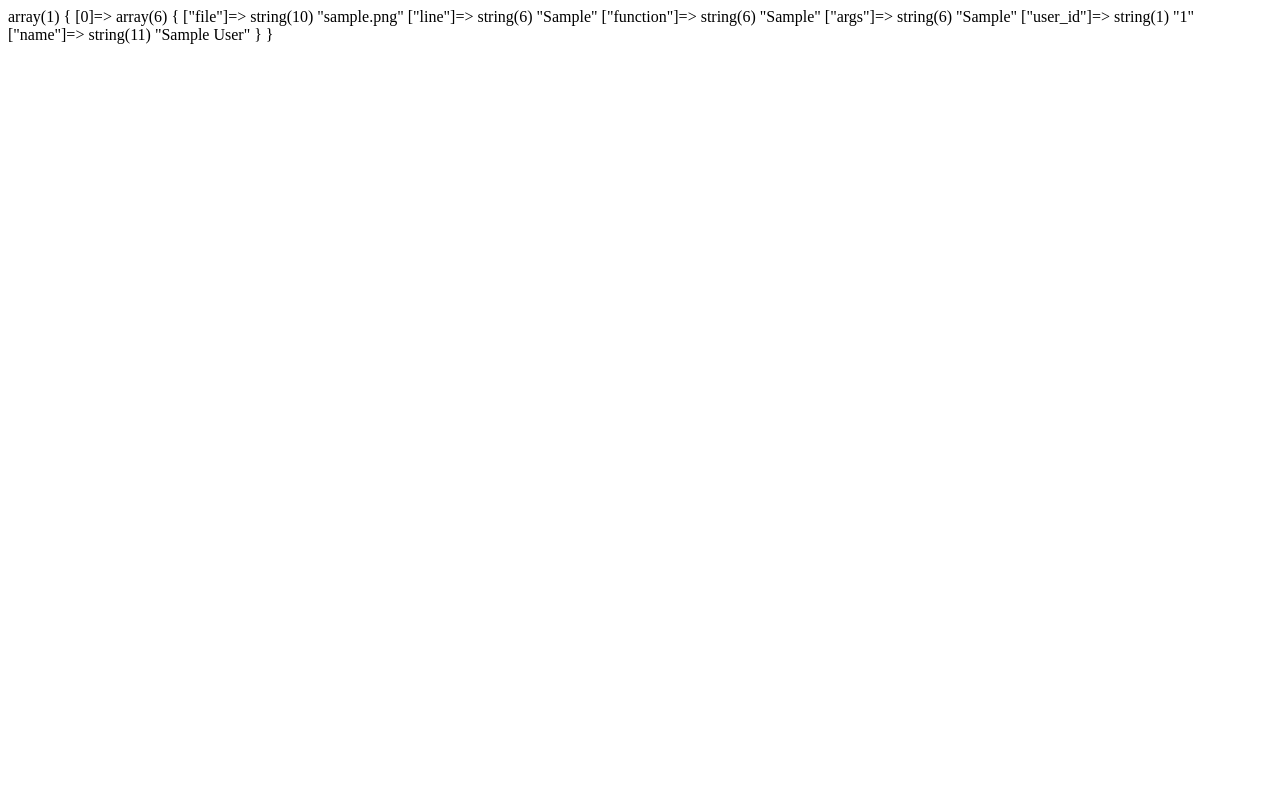
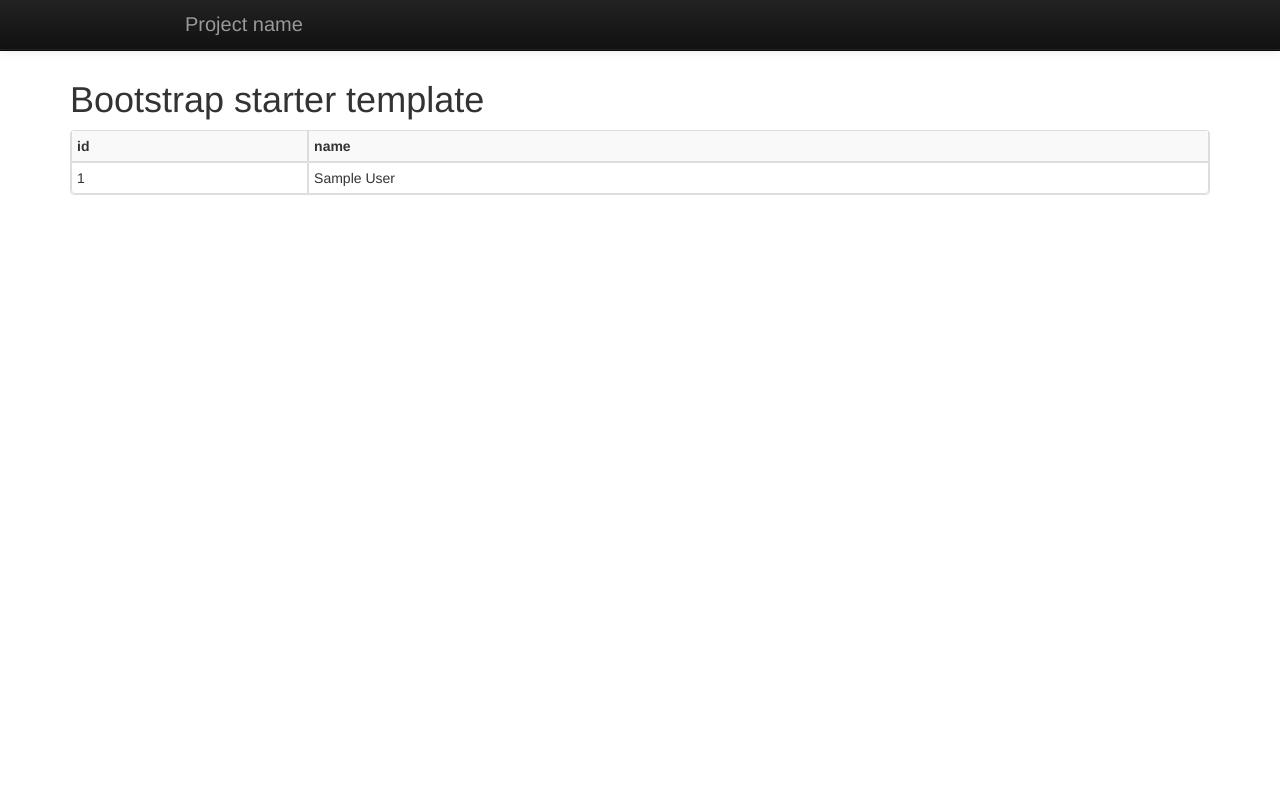
Before and after one commit to henno/tournament, a PHP site: page /tournament/users in a window 1280 px wide. Run offline with PHP 8.4, Linux system fonts and the light colour scheme; tables that the repository leaves empty or names only in its code hold one stand-in row (values such as "Sample post"); some libraries are stand-ins or nearby versions.

Commit message:
lõin users kontrollerile kaks vaadet (index ja view)

```diff
--- a/pages/users/users.php
+++ b/pages/users/users.php
@@ -6,17 +6,22 @@
  * Time: 10:27
  * To change this template use File | Settings | File Templates.
  */
-class users {
-	function index(){
+class users
+{
+	function index()
+	{
 		global $_user;
-		$users=get_all("SELECT * FROM user");
-		var_dump($users);
+		$users = get_all("SELECT * FROM user");
+		require 'users_view_index.php';
+
 	}
-function view (){
-	global $_request;
-	$id= $_request->params[0];
-	$users=get_all("SELECT * FROM user WHERE user_id='$id'");
-	var_dump($users);
 
+	function view()
+	{
+		global $_request;
+		$id = $_request->params[0];
+		$users = get_all("SELECT * FROM user WHERE user_id='$id'");
+		require 'users_view_view.php';
+
+	}
 }
-}
--- /dev/null
+++ b/pages/users/users_view_index.php
@@ -0,0 +1,94 @@
+<!DOCTYPE html>
+<html lang="en">
+<head>
+	<meta charset="utf-8">
+	<title>Bootstrap, from Twitter</title>
+	<meta name="viewport" content="width=device-width, initial-scale=1.0">
+	<meta name="description" content="">
+	<meta name="author" content="">
+
+	<!-- Le styles -->
+	<link href="../assets/css/bootstrap.css" rel="stylesheet">
+	<style>
+		body {
+			padding-top: 60px; /* 60px to make the container go all the way to the bottom of the topbar */
+		}
+	</style>
+	<link href="//netdna.bootstrapcdn.com/twitter-bootstrap/2.3.0/css/bootstrap-combined.min.css" rel="stylesheet">
+
+	<!-- HTML5 shim, for IE6-8 support of HTML5 elements -->
+	<!--[if lt IE 9]>
+	<script src="../assets/js/html5shiv.js"></script>
+	<![endif]-->
+
+	<!-- Fav and touch icons -->
+	<link rel="apple-touch-icon-precomposed" sizes="144x144" href="../assets/ico/apple-touch-icon-144-precomposed.png">
+	<link rel="apple-touch-icon-precomposed" sizes="114x114" href="../assets/ico/apple-touch-icon-114-precomposed.png">
+	<link rel="apple-touch-icon-precomposed" sizes="72x72" href="../assets/ico/apple-touch-icon-72-precomposed.png">
+	<link rel="apple-touch-icon-precomposed" href="../assets/ico/apple-touch-icon-57-precomposed.png">
+	<link rel="shortcut icon" href="../assets/ico/favicon.png">
+</head>
+
+<body>
+
+<div class="navbar navbar-inverse navbar-fixed-top">
+	<div class="navbar-inner">
+		<div class="container">
+			<button type="button" class="btn btn-navbar" data-toggle="collapse" data-target=".nav-collapse">
+				<span class="icon-bar"></span>
+				<span class="icon-bar"></span>
+				<span class="icon-bar"></span>
+			</button>
+			<a class="brand" href="#">Project name</a>
+
+			<div class="nav-collapse collapse">
+				<ul class="nav">
+					<li class="active"><a href="#">Home</a></li>
+					<li><a href="#about">About</a></li>
+					<li><a href="#contact">Contact</a></li>
+				</ul>
+			</div>
+			<!--/.nav-collapse -->
+		</div>
+	</div>
+</div>
+
+<div class="container">
+
+	<h1>Bootstrap starter template</h1>
+
+	<table class="table table-striped table-bordered table-condensed">
+		<tr>
+			<th>id</th>
+			<th>name</th>
+		</tr>
+		<? foreach ($users as $user): ?>
+		<tr>
+			<td><?=$user['user_id']?></td>
+			<td><?=$user['name']?></td>
+		</tr>
+		<? endforeach; ?>
+	</table>
+
+</div>
+<!-- /container -->
+
+<!-- Le javascript
+================================================== -->
+<!-- Placed at the end of the document so the pages load faster -->
+<script src="../assets/js/jquery.js"></script>
+<script src="../assets/js/bootstrap-transition.js"></script>
+<script src="../assets/js/bootstrap-alert.js"></script>
+<script src="../assets/js/bootstrap-modal.js"></script>
+<script src="../assets/js/bootstrap-dropdown.js"></script>
+<script src="../assets/js/bootstrap-scrollspy.js"></script>
+<script src="../assets/js/bootstrap-tab.js"></script>
+<script src="../assets/js/bootstrap-tooltip.js"></script>
+<script src="../assets/js/bootstrap-popover.js"></script>
+<script src="../assets/js/bootstrap-button.js"></script>
+<script src="../assets/js/bootstrap-collapse.js"></script>
+<script src="../assets/js/bootstrap-carousel.js"></script>
+<script src="../assets/js/bootstrap-typeahead.js"></script>
+
+</body>
+</html>
--- /dev/null
+++ b/pages/users/users_view_view.php
@@ -0,0 +1,3 @@
+<?php
+
+echo "hello world";
```
